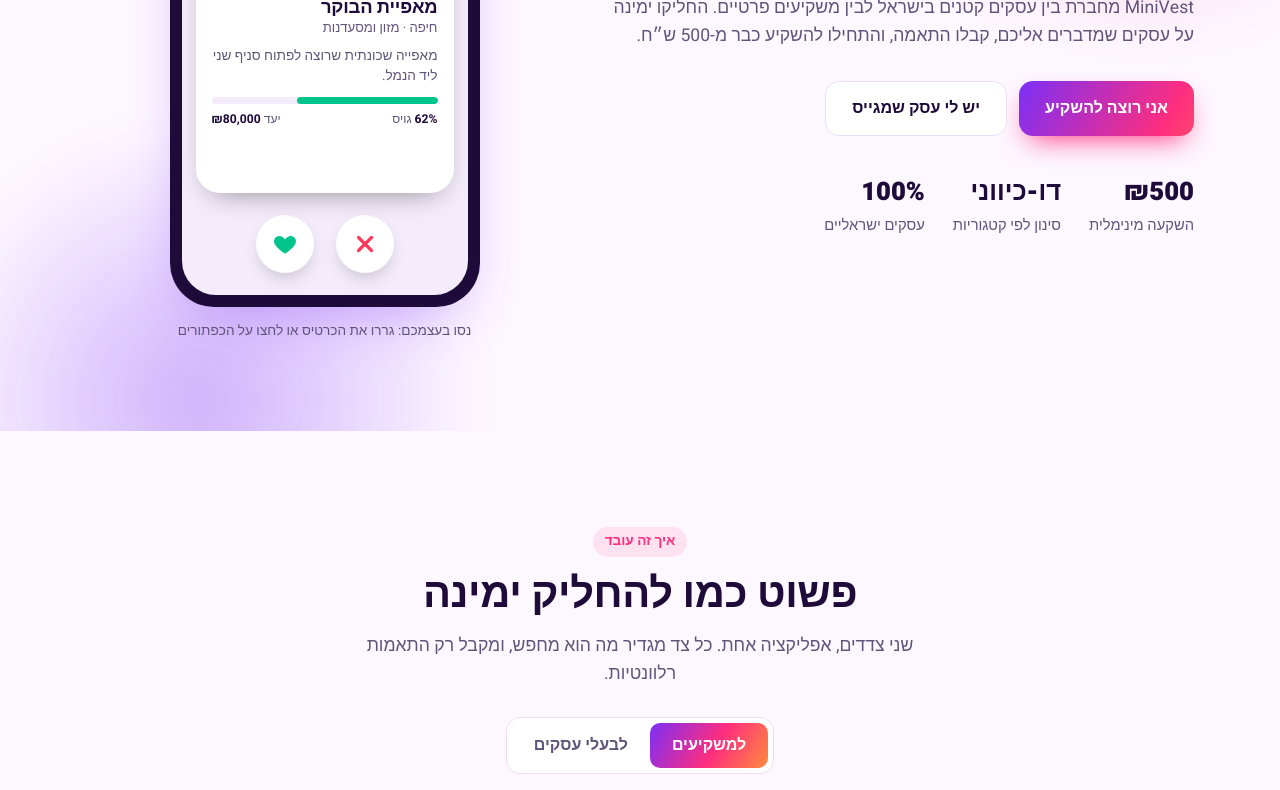
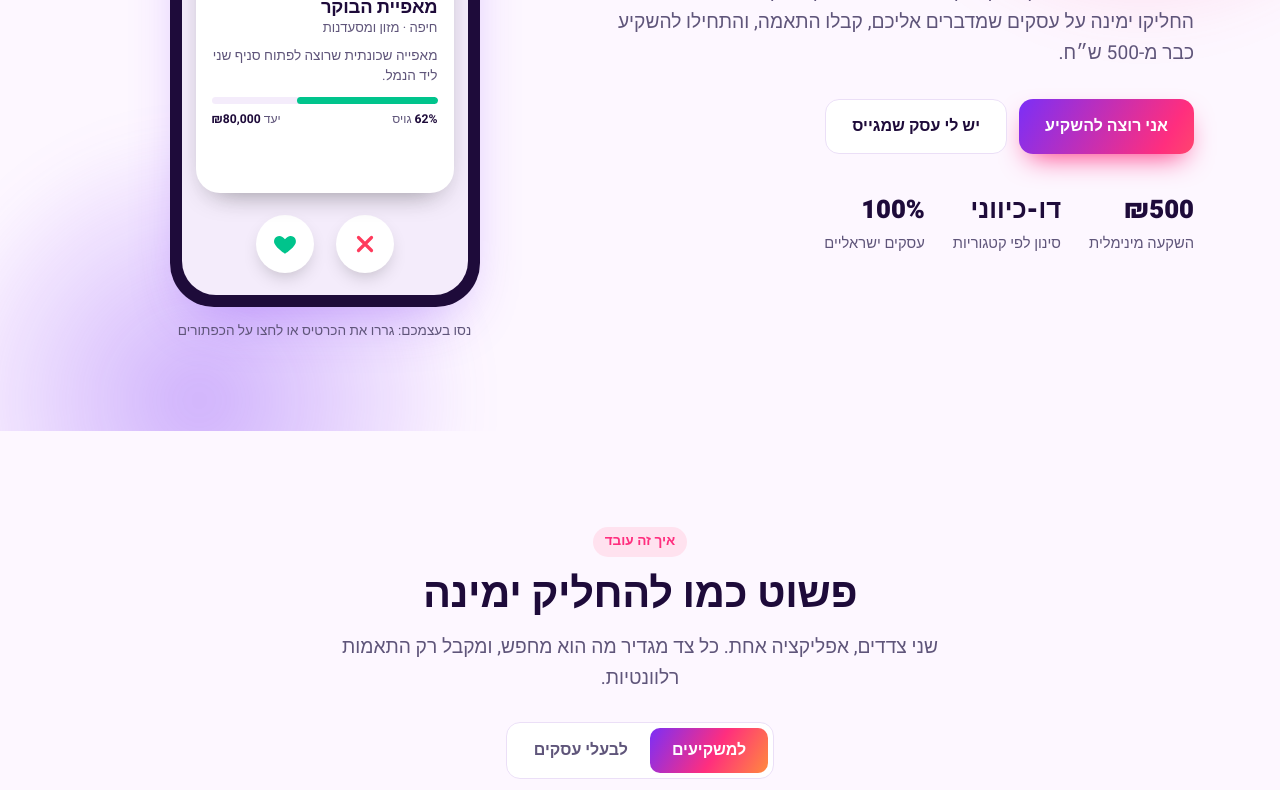
Before and after one commit to veronikasp16-cyber/minivest-website, a plain HTML site: page index.html in a window 1280 px wide. Shown: the part 458-1248 px from the top of the page. Drawn offline with Linux system fonts and the light colour scheme.

Commit message:
הגדלת גופן טקסט המשנה (.lead) מ-1.1rem ל-1.2rem
Co-Authored-By: Claude Opus 5.5 <noreply@anthropic.com>

```diff
--- a/styles.css
+++ b/styles.css
@@ -28,7 +28,7 @@ section{padding:96px 0}
 .eyebrow{display:inline-block;font-weight:700;font-size:.85rem;color:var(--accent);background:var(--accent-soft);padding:4px 12px;border-radius:99px;margin-bottom:14px}
 h1,h2,h3{line-height:1.15;letter-spacing:-.01em}
 h2{font-size:clamp(1.8rem,3.6vw,2.6rem);font-weight:900;margin-bottom:14px}
-.lead{color:var(--muted);font-size:1.1rem;max-width:620px}
+.lead{color:var(--muted);font-size:1.2rem;max-width:620px}
 .center{text-align:center}.center .lead{margin-inline:auto}
 .btn{display:inline-flex;align-items:center;gap:8px;font:inherit;font-weight:700;border:0;cursor:pointer;padding:14px 26px;border-radius:14px;transition:transform .15s,box-shadow .15s}
 .btn:hover{transform:translateY(-2px)}
```
